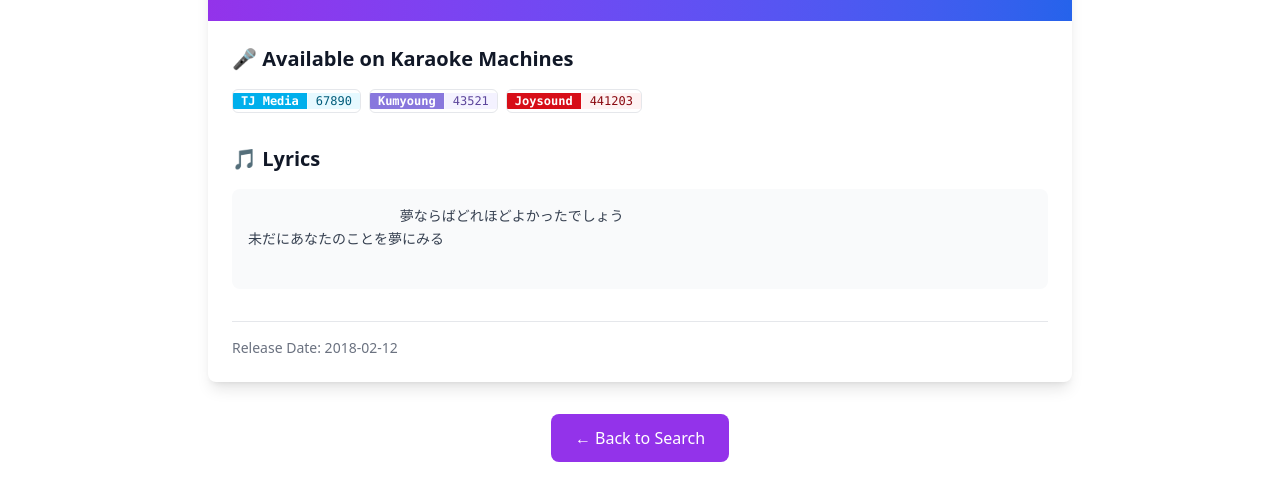
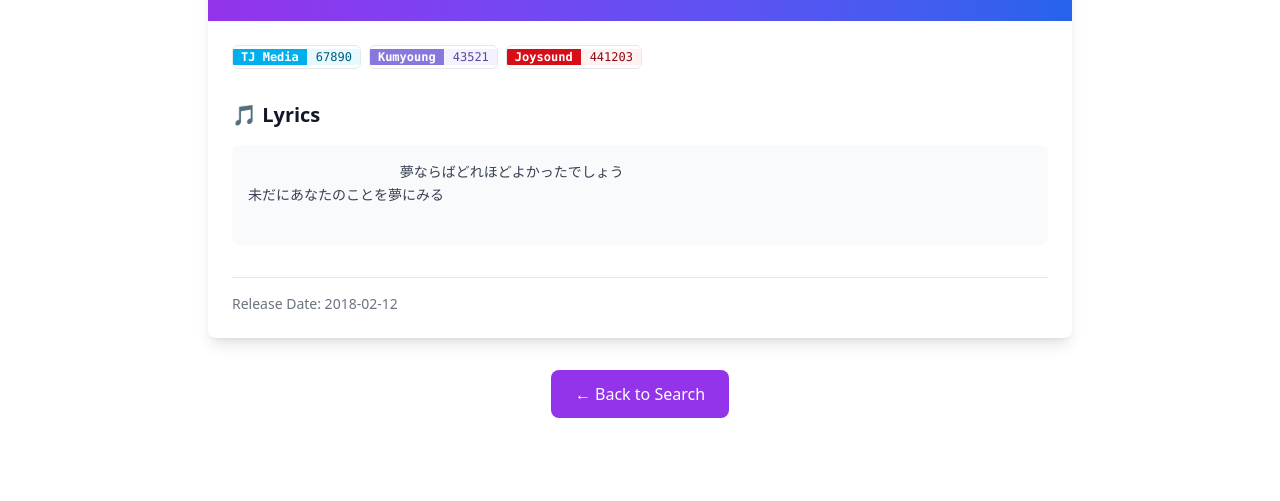
Before and after one commit to RanolP/imakaraokay, an Astro site: page /songs/lemon in a window 1280 px wide. Shown: the part 179-680 px from the top of the page. Built offline with nearby package versions, Linux system fonts and the light colour scheme; Astro itself is replaced by a stand-in of ours; a web font is replaced by a local one.

Commit message:
Remove karaoke machine heading from song detail page for cleaner presentation

```diff
--- a/src/pages/songs/[id].astro
+++ b/src/pages/songs/[id].astro
@@ -108,9 +108,6 @@ const structuredData = {
       <div class="p-6">
         <!-- Karaoke Machine IDs -->
         <div class="mb-8">
-          <h2 class="text-xl font-semibold text-gray-900 mb-4">
-            🎤 Available on Karaoke Machines
-          </h2>
           <KaraokeBadges song={song} client:load />
         </div>
 
```
